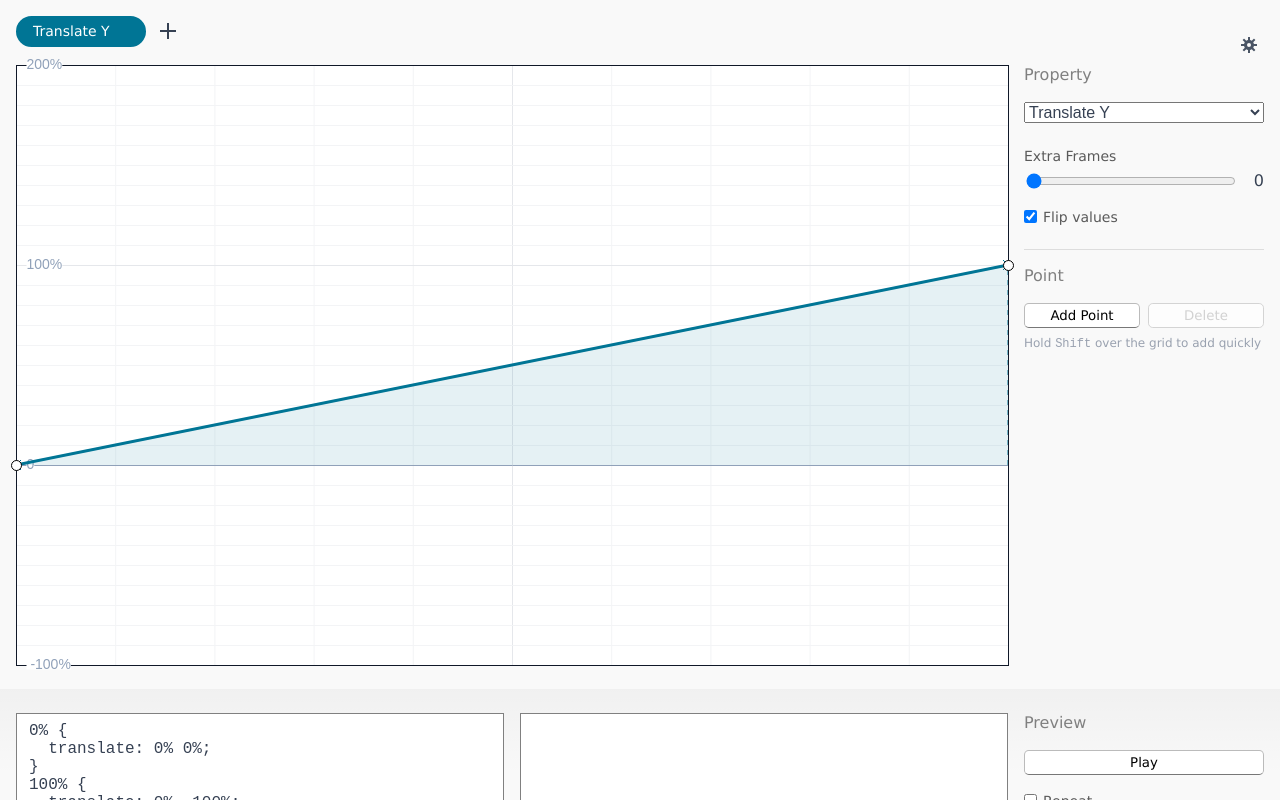
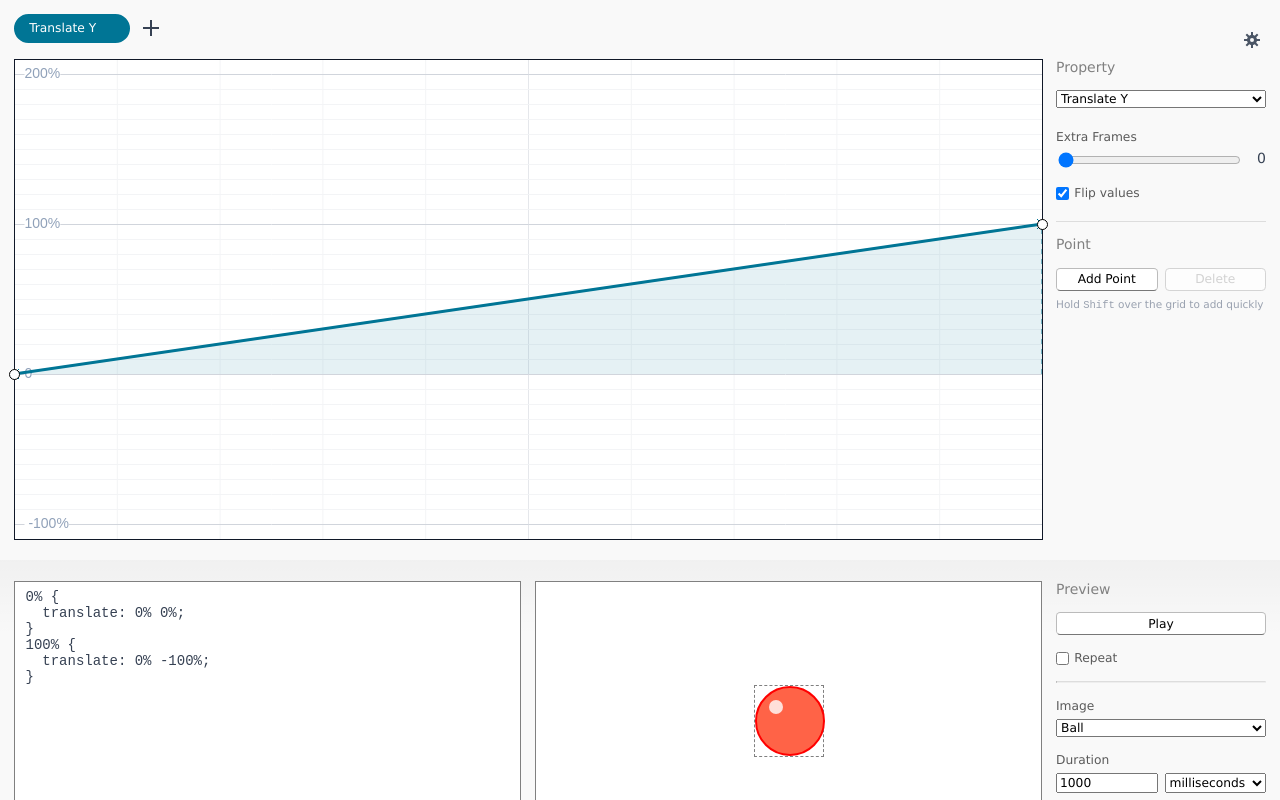
Before and after one commit to gillibrand/keyframe-click, a React (Vite) app: page / in a window 1280 px wide. Shown: the top 800 px of the page. Built offline with nearby package versions, Linux system fonts and the light colour scheme.

Commit message:
Shrink UI and show a little more of the timeline

```diff
--- a/src/app/App.css
+++ b/src/app/App.css
@@ -6,7 +6,7 @@
   we can have a large canvas that takes up the same physical size. The extra 20px of height is 10+10
   for that.*/
   inset: -10px;
-  height: 620px;
+  height: 500px;
 
   width: 100%;
 
@@ -19,14 +19,14 @@
   display: grid;
   gap: 1rem;
   grid-template-columns: 1fr 15rem;
-  align-items: stretch;
+  align-items: start;
 }
 
 .timeline-wrapper {
   position: relative;
 
   /* This timeline visually overflow a bit (the text and focus outline)--10 on each edge */
-  min-height: 620px;
+  height: 500px;
   margin-inline-end: -20px;
   margin-block-end: -20px;
 }
--- a/src/app/App.tsx
+++ b/src/app/App.tsx
@@ -410,7 +410,7 @@ function App() {
               <canvas
                 className={"timeline " + (isAdding ? "is-adding" : "")}
                 width={900}
-                height={620}
+                height={500}
                 id="canvas"
                 ref={canvasRef}
                 tabIndex={0}
--- a/src/style/global.css
+++ b/src/style/global.css
@@ -5,6 +5,7 @@
 }
 
 :root {
+  font-size: 87.5%;
   --sz-base: 1rem; /* 16px */
   --sz-h1: 2rem; /* 32px */
   --sz-h2: 1.75rem; /* 28px */
@@ -55,12 +56,15 @@ body {
   background-color: #f9f9f9;
 }
 
-body,
-input,
-textarea,
-select {
+body {
   font-size: var(--sz-base);
   color: var(--c-body);
+}
+
+input,
+select,
+button {
+  font-size: var(--sz-small);
 }
 
 h1,
@@ -75,6 +79,7 @@ h2 {
 
 body,
 input,
+select,
 button {
   font-family:
     "Lucida Sans", "Lucida Sans Regular", "Lucida Grande", "Lucida Sans Unicode", Geneva, Verdana, sans-serif;
--- a/src/timeline/Timeline.ts
+++ b/src/timeline/Timeline.ts
@@ -12,6 +12,8 @@ import {
   InsetY,
   OffsetX,
   OffsetY,
+  MaxY,
+  MinY,
   setUserPxWidth,
 } from "./convert";
 import { CssInfos } from "./CssInfo";
@@ -322,12 +324,10 @@ export function createTimeline({ canvas: _canvas, layers: _layers }: TimelinePro
     // above 100% gray
     _cx.fillStyle = Colors.Gray50;
 
-    const p200 = asRealY(200);
-    const pNeg100 = asRealY(-100);
-    const fullDiff = pNeg100 - p200;
+    const fullDiffReal = asRealY(MinY) - asRealY(MaxY);
 
     _cx.fillStyle = Colors.White;
-    _cx.fillRect(InsetX, InsetY, width() - 2 * InsetX, fullDiff);
+    _cx.fillRect(InsetX, InsetY, width() - 2 * InsetX, fullDiffReal);
 
     // vertical lines
     for (let x = 0; x <= 100; x += 10) {
@@ -340,17 +340,16 @@ export function createTimeline({ canvas: _canvas, layers: _layers }: TimelinePro
       _cx.stroke();
     }
 
+    const minY100 = Math.floor(MinY / 100) * 100;
+
     // horizontal lines
-    for (let y = -100; y <= 200; y += 10) {
+    for (let y = minY100; y <= MaxY; y += 10) {
       _cx.beginPath();
       const py = asRealY(y);
       _cx.moveTo(InsetX, py);
 
-      if (y === 0) {
-        // zero baseline
-        _cx.strokeStyle = Colors.Gray400;
-      } else if (y % 100 === 0) {
-        _cx.strokeStyle = Colors.Gray200;
+      if (y % 100 === 0) {
+        _cx.strokeStyle = Colors.Gray300;
       } else {
         _cx.strokeStyle = Colors.Gray100;
       }
@@ -369,7 +368,7 @@ export function createTimeline({ canvas: _canvas, layers: _layers }: TimelinePro
       _cx.strokeStyle = Colors.Gray900;
     }
 
-    _cx.strokeRect(InsetX, InsetY, width() - 2 * InsetX, fullDiff);
+    _cx.strokeRect(InsetX, InsetY, width() - 2 * InsetX, fullDiffReal);
     _cx.lineWidth = 1;
 
     drawAxisText();
@@ -390,7 +389,8 @@ export function createTimeline({ canvas: _canvas, layers: _layers }: TimelinePro
 
     const x = 20;
 
-    for (let y = -100; y <= 200; y += 100) {
+    const minY100 = Math.floor(MinY / 100) * 100;
+    for (let y = minY100; y <= MaxY; y += 100) {
       const ry = asRealY(y);
       const text = y === 0 ? "0" : y < 0 ? ` -${Math.abs(y)}%` : `${y}%`;
       const r = _cx.measureText(text);
--- a/src/timeline/convert.ts
+++ b/src/timeline/convert.ts
@@ -4,7 +4,7 @@ import { Point, RealDot, UserDot } from "./point";
 let pxWidth = 9;
 
 /** How many real px are required for a single user px. */
-export const PxHeight = 2;
+export const PxHeight = 1.5;
 
 /**
  * Sets the width of a user px in real px. This is used to convert between user and real space. This must be set any
@@ -22,9 +22,12 @@ export function setUserPxWidth(w: number) {
 export const InsetX = 10;
 export const InsetY = 10;
 
+export const MaxY = 210;
+export const MinY = -110;
+
 // Offset in real px in order for the 0,0 origin to it in a logical place for user dots.
 export const OffsetX = 0 + InsetX;
-export const OffsetY = 400 + InsetY;
+export const OffsetY = MaxY * PxHeight + InsetY;
 
 export function asRealPoint(user: Point): Point {
   return { x: user.x * pxWidth + OffsetX, y: user.y * PxHeight * -1 + OffsetY };
```
